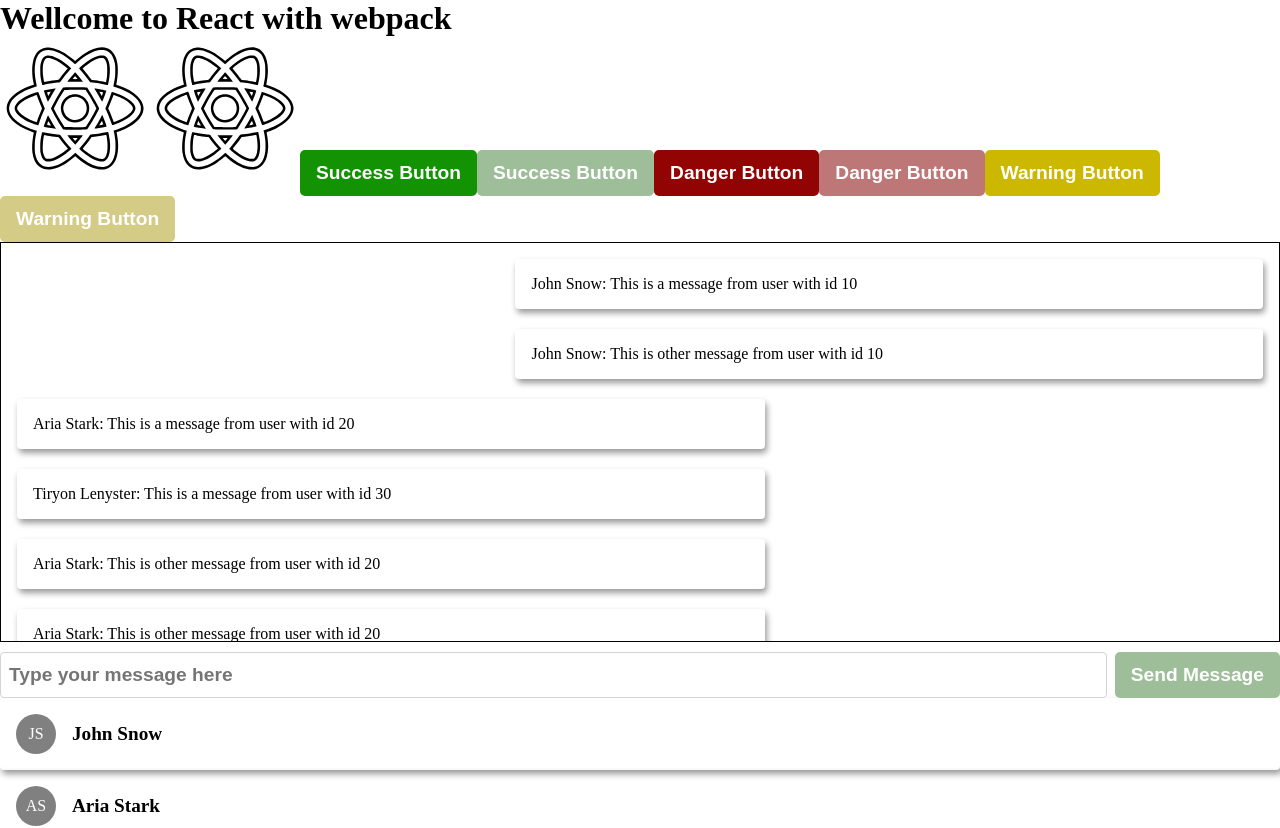
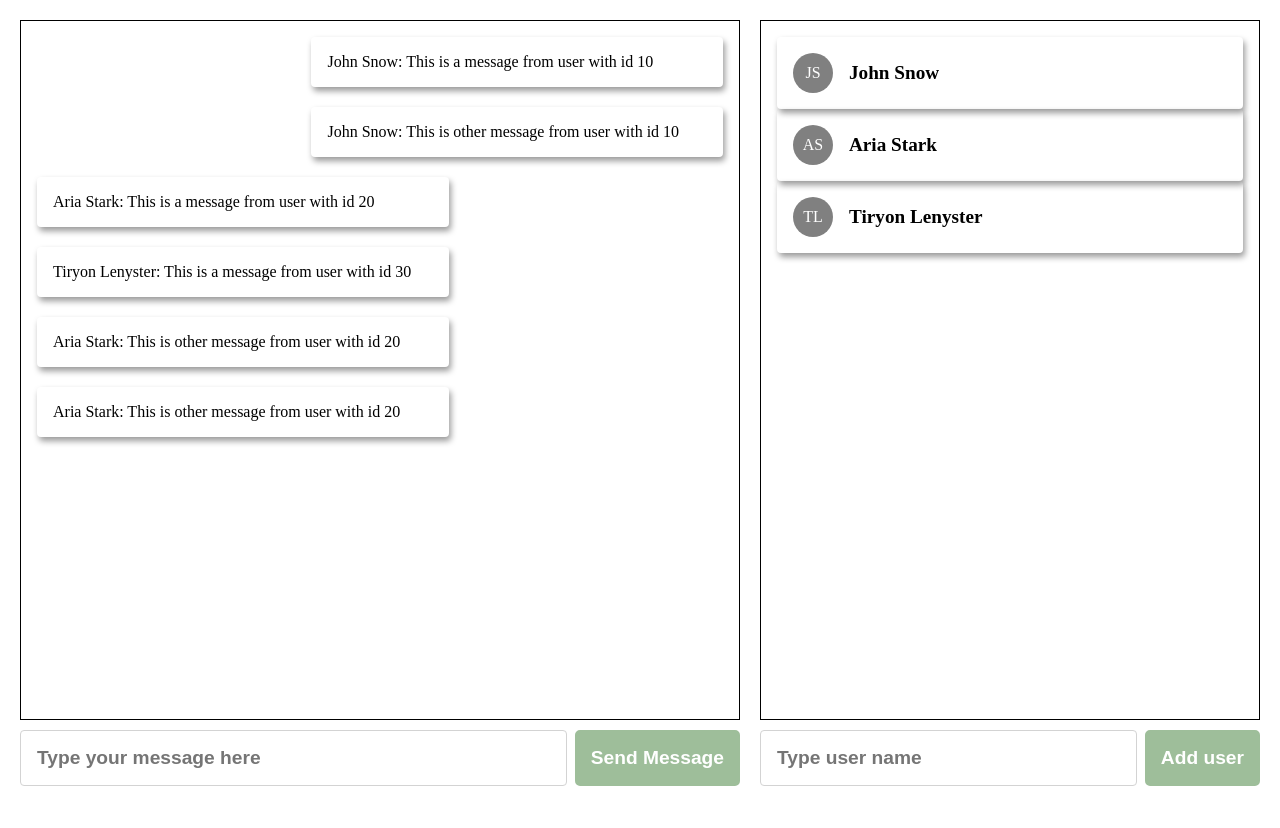
Before and after one commit to ricardoaruiz/curso-react-tests, a React app: page / in a window 1280 px wide. Shown: the top 828 px of the page. After the commit the page ends 800 px from the top, so only its background shows below. Built offline with nearby package versions, Linux system fonts and the light colour scheme.

Commit message:
feat: general styles adjustments

```diff
--- a/src/App.tsx
+++ b/src/App.tsx
@@ -1,91 +1,14 @@
 import React from 'react'
 
-import reactLogo, { ReactComponent as ReactLogo } from 'assets/images/react.svg'
-import { Button } from './components/Button'
-import { UserList } from './components/UserList'
-import { User } from './components/UserList/types'
-import { Messages } from './components/Messages'
-import { LoggedUser, Message } from './components/Messages/types'
+import { ChatRoom } from './components/ChatRoom'
+import { LoggedUser } from './components/Messages/types'
 
 const loggedUser: LoggedUser = { id: 10, name: 'John Snow' }
-
-const items: Message[] = [
-  {
-    id: 1,
-    from: { id: 10, name: 'John Snow' },
-    text: 'This is a message from user with id 10',
-  },
-  {
-    id: 2,
-    from: { id: 10, name: 'John Snow' },
-    text: 'This is other message from user with id 10',
-  },
-  {
-    id: 3,
-    from: { id: 20, name: 'Aria Stark' },
-    text: 'This is a message from user with id 20',
-  },
-  {
-    id: 4,
-    from: { id: 30, name: 'Tiryon Lenyster' },
-    text: 'This is a message from user with id 30',
-  },
-  {
-    id: 5,
-    from: { id: 20, name: 'Aria Stark' },
-    text: 'This is other message from user with id 20',
-  },
-  {
-    id: 6,
-    from: { id: 20, name: 'Aria Stark' },
-    text: 'This is other message from user with id 20',
-  },
-]
-
-const users: User[] = [
-  { id: 10, name: 'John Snow' },
-  { id: 20, name: 'Aria Stark' },
-  { id: 30, name: 'Tiryon Lenyster' },
-]
 
 export const App: React.FC = () => {
   return (
     <>
-      <h1>Wellcome to React with webpack</h1>
-
-      <img
-        src={reactLogo}
-        alt="React Logo Url mode SVG"
-        style={{ width: '150px' }}
-      />
-      <ReactLogo
-        aria-label="React Logo Component mode SVG"
-        role="img"
-        style={{ width: '150px' }}
-      />
-
-      <Button>Success Button</Button>
-      <Button disabled>Success Button</Button>
-      <Button variant="danger">Danger Button</Button>
-      <Button variant="danger" disabled>
-        Danger Button
-      </Button>
-      <Button variant="warning">Warning Button</Button>
-      <Button variant="warning" disabled>
-        Warning Button
-      </Button>
-
-      <Messages
-        loggedUser={loggedUser}
-        items={items}
-        onSendMessage={(message) => console.log(message)}
-      />
-
-      <UserList
-        users={users}
-        onUserSelect={(id) => console.log(`User selected id ${id}`)}
-        onAddUser={(name) => console.log(`The new user is: ${name}`)}
-      />
+      <ChatRoom loggedUser={loggedUser} />
     </>
   )
 }
--- a/src/components/Messages/index.tsx
+++ b/src/components/Messages/index.tsx
@@ -33,7 +33,7 @@ export const Messages: React.VFC<MessagesProps> = ({
 
   return (
     <S.Wrapper>
-      <S.Messages>
+      <S.Messages aria-label="chat messages">
         {items.map(({ id, from, text }) => (
           <S.Message
             key={id}
--- a/src/components/Messages/styles.ts
+++ b/src/components/Messages/styles.ts
@@ -6,8 +6,8 @@ export const Messages = styled.ul`
   display: flex;
   flex-direction: column;
 
-  max-height: 400px;
-  overflow-y: auto;
+  height: calc(100vh - 100px);
+  overflow-y: scroll;
   border: 1px solid black;
   padding: 1rem;
   list-style: none;
@@ -32,14 +32,24 @@ export const Message = styled.li<MessageProps>`
 export const Controls = styled.div`
   display: flex;
   margin-top: 10px;
+
+  @media screen and (max-width: 900px) {
+    flex-direction: column;
+  }
 `
 
 export const InputMessage = styled.input`
   font-size: 1.2rem;
   font-weight: 700;
-  padding: 0 0.5rem;
+  padding: 1rem;
   border-radius: 4px;
   border: 1px solid lightgray;
   margin-right: 0.5rem;
   flex: 1;
+  margin-right: 8px;
+
+  @media screen and (max-width: 900px) {
+    margin-right: 0;
+    margin-bottom: 10px;
+  }
 `
--- a/src/components/UserList/index.tsx
+++ b/src/components/UserList/index.tsx
@@ -29,9 +29,14 @@ export const UserList: React.VFC<UserListProps> = ({
     <S.Wrapper>
       {users.length && (
         <>
-          <S.List>
+          <S.List aria-label="chat users">
             {users.map(({ id, name }) => (
-              <UserItem key={id} id={id} name={name} onClick={onUserSelect} />
+              <UserItem
+                key={id}
+                id={id}
+                name={name}
+                onClick={() => onUserSelect && onUserSelect(id)}
+              />
             ))}
           </S.List>
 
--- a/src/components/UserList/styles.ts
+++ b/src/components/UserList/styles.ts
@@ -1,21 +1,41 @@
 import styled from 'styled-components'
 
-export const Wrapper = styled.div``
+export const Wrapper = styled.div`
+  display: flex;
+  flex-direction: column;
+
+  list-style: none;
+`
 
 export const List = styled.ul`
+  height: calc(100vh - 100px);
+  overflow-y: scroll;
   list-style: none;
+  padding: 1rem;
+  border: 1px solid black;
 `
 export const Controls = styled.div`
   display: flex;
+  flex-direction: row;
   margin-top: 10px;
+
+  @media screen and (max-width: 900px) {
+    flex-direction: column;
+  }
 `
 
 export const NewUserInput = styled.input`
   font-size: 1.2rem;
   font-weight: 700;
-  padding: 0 0.5rem;
+  padding: 1rem;
   border-radius: 4px;
   border: 1px solid lightgray;
-  margin-right: 0.5rem;
   flex: 1;
+  width: 100%;
+  margin-right: 8px;
+
+  @media screen and (max-width: 900px) {
+    margin-right: 0;
+    margin-bottom: 10px;
+  }
 `
--- a/src/components/UserList/types.ts
+++ b/src/components/UserList/types.ts
@@ -1,6 +1,6 @@
 export type UserListProps = {
   users: User[]
-  onUserSelect: (id: number) => void
+  onUserSelect?: (id: number) => void
   onAddUser: (name: string) => void
 }
 
```
Also changed, not shown: 1 other file (tests, documents, lock files or other folders).
